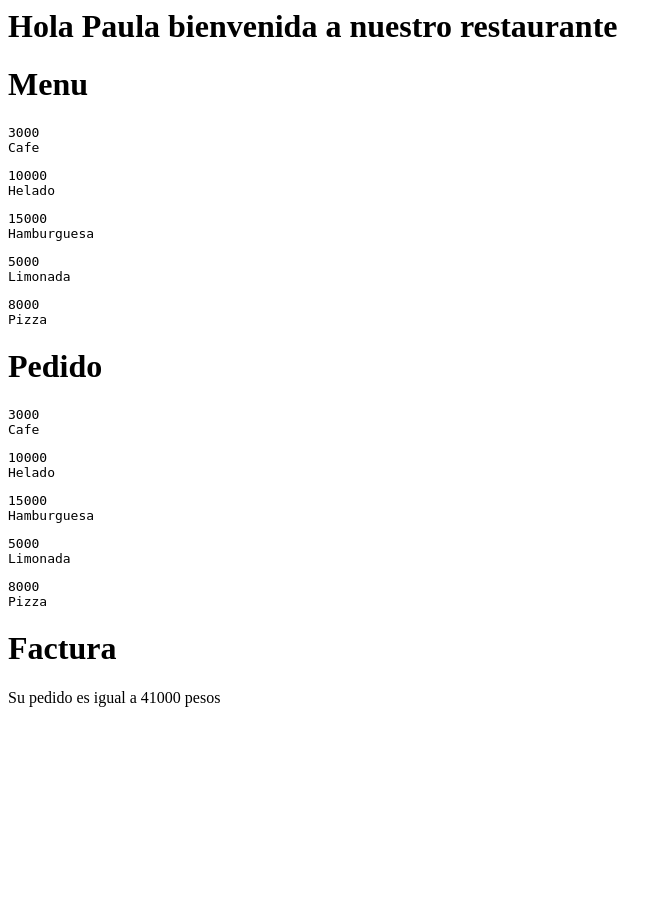
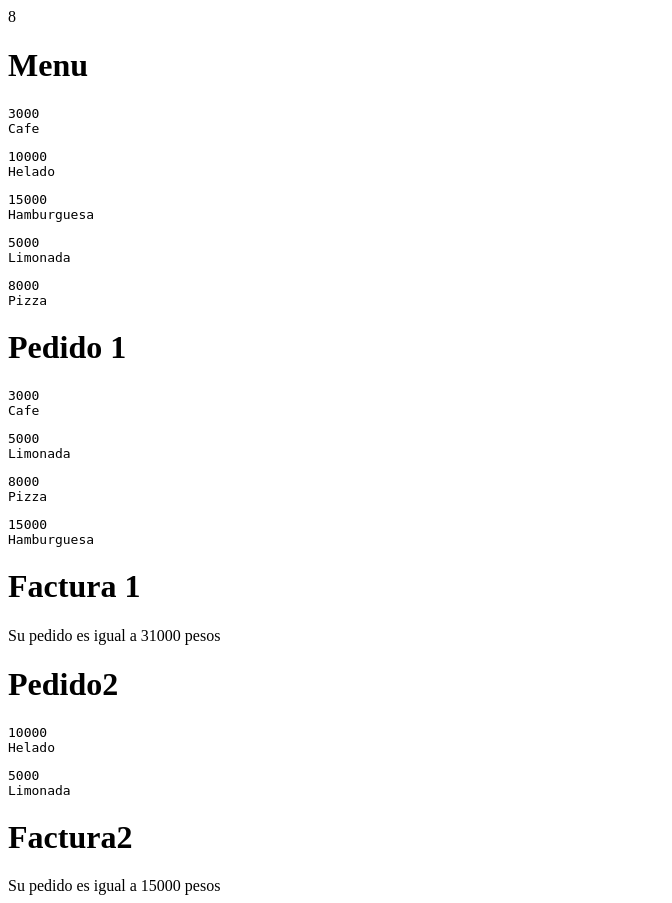
Before and after one commit to PaulaSofiaG241/Main-PHP, a PHP site: page / in a window 1280 px wide. Shown: the whole page, without its empty margins (0-672 px from the left). Before the commit the page ends 707 px from the top, so only its background shows below. Run offline with PHP 8.4, Linux system fonts and the light colour scheme.

Commit message:
Add files via upload

```diff
--- a/Restaurante/classCliente.php
+++ b/Restaurante/classCliente.php
@@ -1,14 +1,14 @@
 <?php
 
 class Cliente{
-    private $strNombreCliente;
+    private $strCliente;
 
-    public function __construct(string $nombre) {
-        $this->strNombreCliente = $nombre;
+    public function __construct(string $cliente) {
+        $this->strCliente = $cliente;
     }
     public function getCliente() {
 
-        return "<h1>"."Hola ".$this->strNombreCliente . " bienvenida a nuestro restaurante"."</h1>";
+        return $this->strCliente;
     }
 
 }
--- a/Restaurante/classItem.php
+++ b/Restaurante/classItem.php
@@ -1,4 +1,4 @@
-<?php
+8<?php
 
 class Item{
     private $strNombreItem;
@@ -9,7 +9,7 @@ class Item{
         $this->fltPrecio = $precio;
 
     }
-    public function getNombre() {
+     public function getNombre() {
         return $this->strNombreItem;
     }
 
--- a/Restaurante/classMenu.php
+++ b/Restaurante/classMenu.php
@@ -1,6 +1,6 @@
 <?php
 
-class Menu {
+class Menu extends Item {
     public $arrayItems;
 
 
--- a/Restaurante/classMesa.php
+++ b/Restaurante/classMesa.php
@@ -1,7 +1,26 @@
 <?php
 
-class Mesa{
-    private $clientes;
-    private $pedidos;
+class Mesa extends Pedido{
+    private $intMesas;
+    private $arrayCliente = [];
+
+
+ function __construct( array $pedido, int $numeroMesa, ) {
+    parent::__construct($pedido);
+    $this->intMesas = $numeroMesa;
+
+    }
+
+     function setAgregarCliente( $numeroCliente) {
+        $this->arrayCliente = $numeroCliente;
+    }
+    function getAgregarCliente() {
+        $this->arrayCliente ;
+    }
+    public function getPedido() {
+        return $this->arrayPedido;
+    }
+
+
 
 }
--- a/Restaurante/classPedido.php
+++ b/Restaurante/classPedido.php
@@ -18,7 +18,7 @@ class Pedido {
 
             $total += $valor;
         }
-        return "<h1> Factura</h1>"."Su pedido es igual a ".$total." pesos";
+        return "Su pedido es igual a " .$total. " pesos" ;
     }
 
 }
--- a/Restaurante/index.php
+++ b/Restaurante/index.php
@@ -4,9 +4,19 @@ require_once("classItem.php");
 require_once("classMenu.php");
 require_once("classPedido.php");
 require_once("classCliente.php");
+require_once("classMesa.php");
 
-$objCliente = new Cliente("Paula");
-echo $objCliente->getCliente();
+
+
+
+
+$objCliente1 = new Cliente("Cliente 1");
+$objCliente2 = new Cliente("Cliente 1");
+$objCliente3 = new Cliente("Cliente 3");
+$objCliente4 = new Cliente("Cliente 4");
+$objCliente5 = new Cliente("Cliente 5");
+
+/* echo $objCliente->getCliente(); */
 
 $objItem1 = new Item("Cafe", 3000);
 $objItem2 = new Item("Helado", 10000);
@@ -22,13 +32,19 @@ $menu= array(
     $objItem5->getPrecio()=>$objItem5->getNombre(),
 
 );
-$pedidos= array(
-
+$pedidos1= array(
     $objItem1->getNombre()=> $objItem1->getPrecio(),
-    $objItem2->getNombre()=>$objItem2->getPrecio(),
-    $objItem3->getNombre()=>$objItem3->getPrecio(),
     $objItem4->getNombre()=>$objItem4->getPrecio(),
     $objItem5->getNombre()=>$objItem5->getPrecio(),
+    $objItem3->getNombre()=>$objItem3->getPrecio(),
+
+
+);
+
+$pedidos2= array(
+    $objItem2->getNombre()=> $objItem2->getPrecio(),
+    $objItem4->getNombre()=>$objItem4->getPrecio(),
+
 
 );
 
@@ -43,7 +59,7 @@ foreach ($objMenu->getMenu() as $identifi=>$valor){
 }
 
 
-$objPedido = new Pedido($pedidos);
+/* $objPedido = new Pedido($pedidos);
 echo"<h1> Pedido</h1>";
 foreach ($objPedido->getPedido() as $identifi=>$valor){
     echo "<pre>";
@@ -51,4 +67,60 @@ foreach ($objPedido->getPedido() as $identifi=>$valor){
     echo $identifi."<br>";
     echo "</pre>";
 }
-echo $objPedido->getCalcularTotal();
+ */
+
+
+
+$objMesa1= new Mesa($pedidos1, 1);
+echo"<h1> Pedido 1</h1>";
+foreach ($objMesa1->getPedido() as $identifi=>$valor){
+    echo "<pre>";
+    echo $valor."<br>";
+    echo $identifi."<br>";
+    echo "</pre>";
+}
+
+echo"<h1> Factura 1 </h1>";
+$objPedido1 = new Pedido($pedidos1);
+echo $objPedido1->getCalcularTotal();
+
+
+
+
+
+
+$objMesa2= new Mesa($pedidos2, 2);
+echo"<h1> Pedido2 </h1>";
+foreach ($objMesa2->getPedido() as $identifi=>$valor){
+    echo "<pre>";
+    echo $valor."<br>";
+    echo $identifi."<br>";
+    echo "</pre>";
+}
+
+echo"<h1> Factura2 </h1>";
+$objPedido2 = new Pedido($pedidos2);
+echo $objPedido2->getCalcularTotal();
+
+
+/* $objMesa2= new Mesa($pedidos2,2);
+$objMesa3= new Mesa($pedidos3,3);
+$objMesa4= new Mesa($pedidos4,4);
+$objMesa5= new Mesa($pedidos5,5);
+$objMesa6= new Mesa($pedidos6,6);  */
+
+
+$objMesa1 -> setAgregarCliente(array(
+    $objCliente1,$objCliente2,$objCliente3
+)
+);
+print_r($objMesa1 -> getAgregarCliente());
+"<br>";
+$objMesa2 -> setAgregarCliente(array(
+    $objCliente2,$objCliente5
+)
+);
+print_r($objMesa2 -> getAgregarCliente());
+
+
+/* $mesa1 -> getPedido($pedidos); */
```
